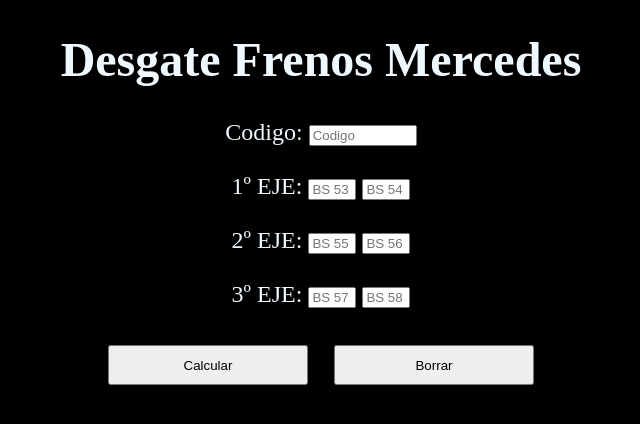
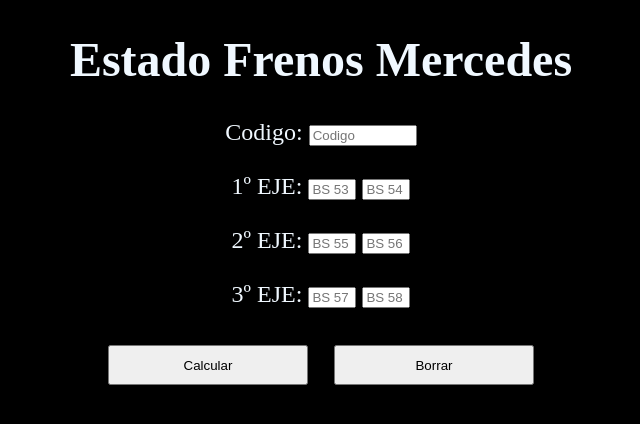
Before and after one commit to Arkxor/Frenos, a plain HTML site: page index.html in a window 1280 px wide. Shown: the whole page, without its empty margins (319-959 px from the left). Drawn offline with Linux system fonts and the light colour scheme.

Commit message:
Frenos v0.2.2

```diff
--- a/index.html
+++ b/index.html
@@ -49,7 +49,7 @@
 
 <form>
     <div>
-        <h1>Desgate Frenos Mercedes</h1>
+        <h1>Estado Frenos Mercedes</h1>
         <label for="vcodigo">Codigo:  </label>
       <input
         type="text"
```
